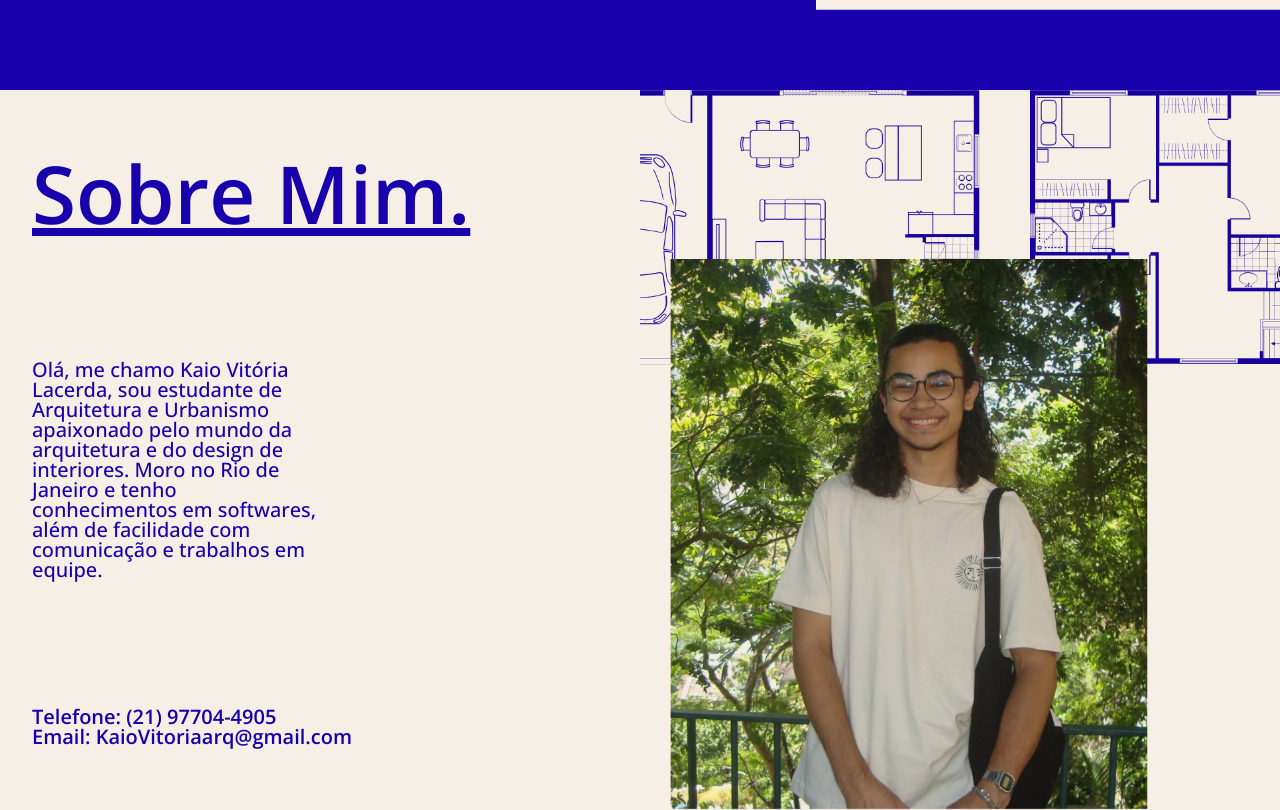
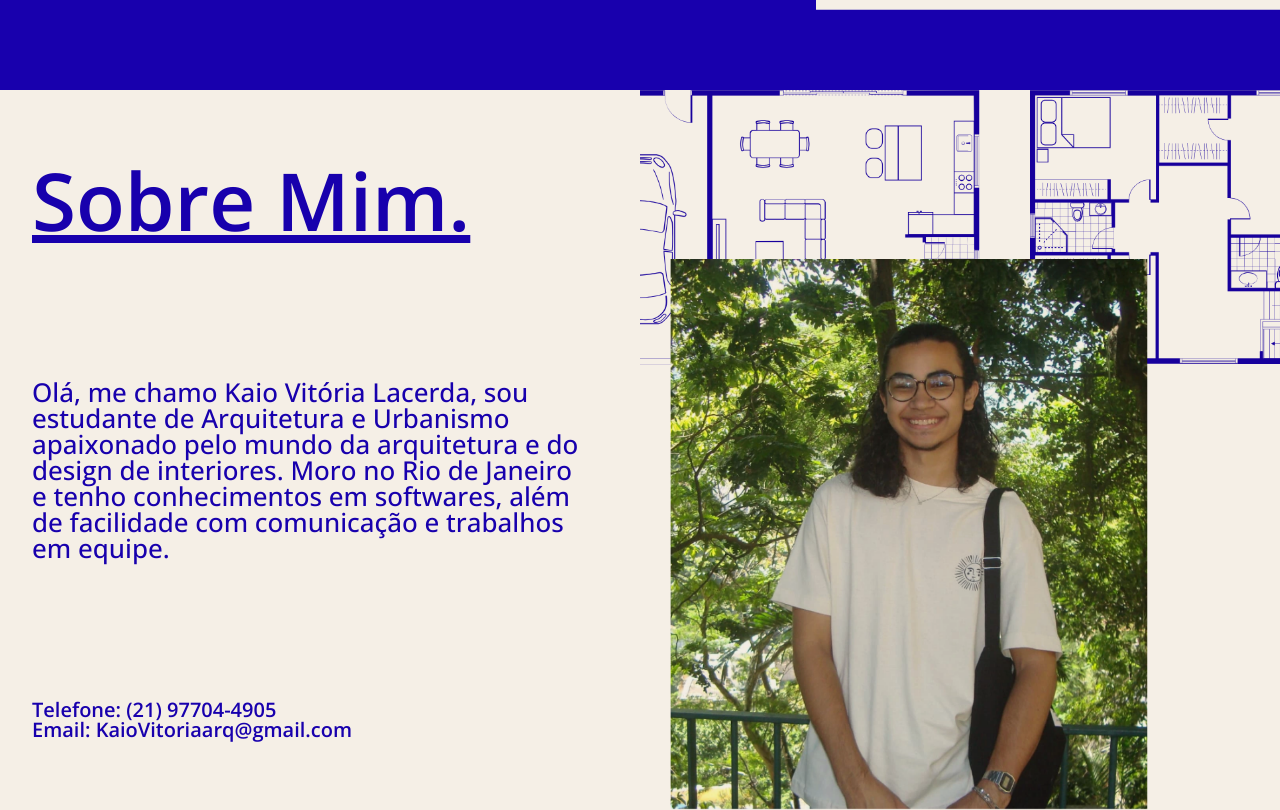
Before and after one commit to selton-uy/kaio, a plain HTML site: page index.html in a window 1280 px wide. Shown: the part 790-1600 px from the top of the page. Drawn offline with nearby package versions, Linux system fonts and the light colour scheme.

Commit message:
concertando layout

```diff
--- a/css/style.css
+++ b/css/style.css
@@ -77,14 +77,15 @@ body {
   height: 90vh;
   background-color: var(--branco);
   color: var(--azul);
-  gap: 30px;
+  gap: 60px;
   padding-left: 2em;
 
 
 }
 .about p{
-  width: 50%;
+  max-width: 45vw;
   font-family: var(--fonte-texto);
+  font-size: 1.3em;
 }
 .about img{
   mix-blend-mode: multiply;
```
